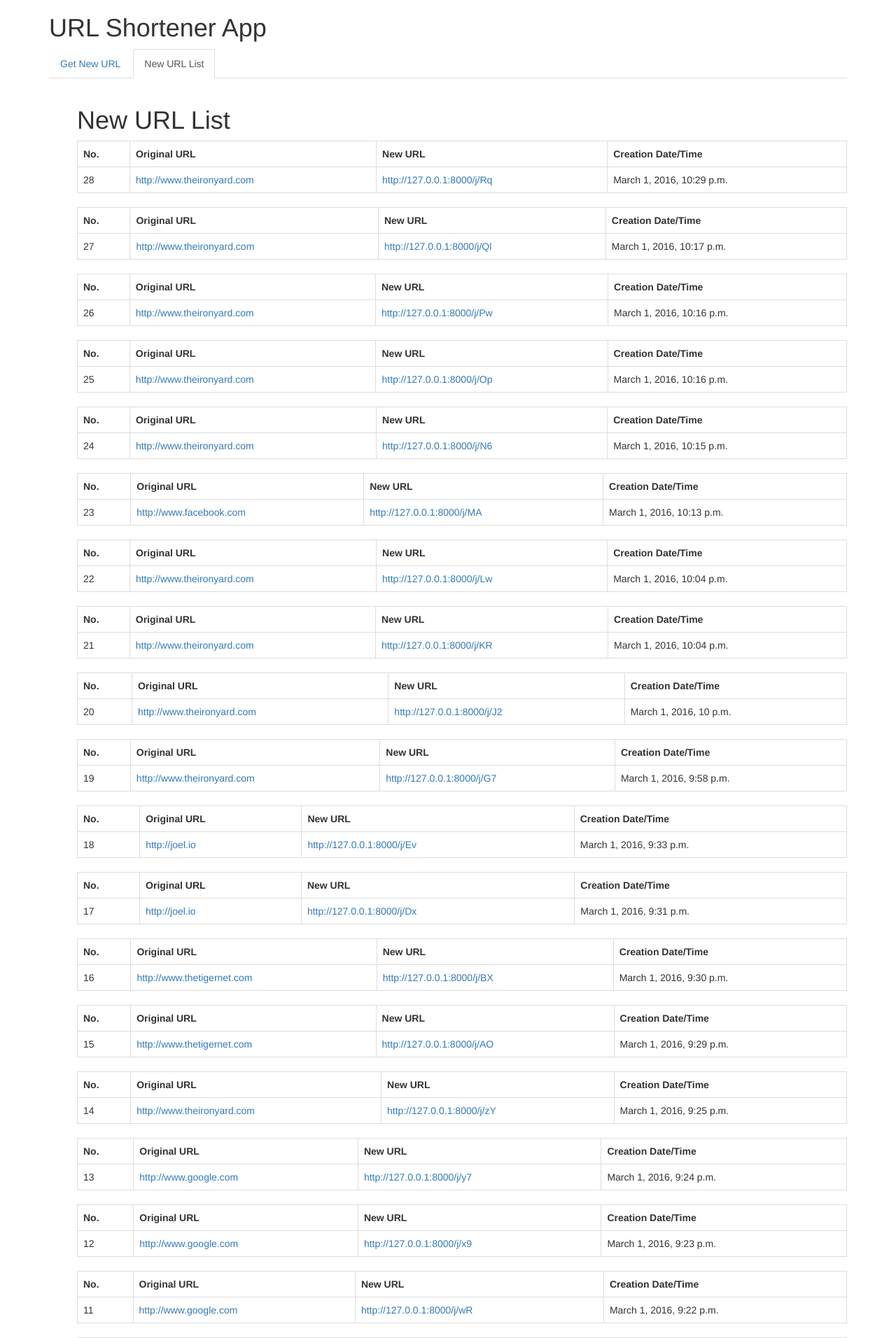
After one commit to JayTwitty/shortened_url, a Django app: a page that uses templates/base.html in a window 1280 px wide. The commit adds this page. Shown: the top 1912 px of the page at 70% size. Run offline with Django 3.2, Linux system fonts and the light colour scheme; data comes from the database, SQL or seed files in the repository; both versions use the stored data as it was after the commit; some libraries are stand-ins or nearby versions.

Commit message:
url shortener

```diff
--- a/app/models.py
+++ b/app/models.py
@@ -11,7 +11,8 @@ class Bookmark(models.Model):
     timestamp = models.DateTimeField(auto_now_add=True)
 
     def __str__(self):
-        return self.input_url
+        return "{}, {}".format(self.input_url, self.output_url)
+
     class Meta:
         ordering = ["-timestamp"]
 
@@ -20,6 +21,3 @@ class Bookmark(models.Model):
 class Click(models.Model):
     bookmark = models.DateTimeField()
     count = models.ForeignKey(Bookmark)
-
-    #class Meta:
-    #    ordering
--- a/app/views.py
+++ b/app/views.py
@@ -4,7 +4,7 @@ from django.shortcuts import render
 from hashids import Hashids
 
 # Create your views here.
-from django.views.generic import View
+from django.views.generic import View, ListView
 
 from app.forms import BookmarkForm
 from app.models import Bookmark
@@ -24,9 +24,16 @@ class FirstView(View):
             hashid = hashids.encode(url_object.id)
             url_object.output_url=hashid
             url_object.save()
-        return HttpResponseRedirect(reverse('first_view'))
+            bookmarks = Bookmark.objects.all()
+        return render(request, 'index.html', {"bookmarks":bookmarks,
+                                                'url': url_object})
+
 
 def redirect_view(request, captured_id):
     redirect_object = Bookmark.objects.get(output_url=captured_id)
     redirect = redirect_object.input_url
     return HttpResponseRedirect(redirect)
+
+
+class BookmarkListView(ListView):
+    model = Bookmark
--- /dev/null
+++ b/templates/app/bookmark_list.html
@@ -0,0 +1,31 @@
+{% extends 'base.html' %}
+
+    {% block content %}
+<ul class="nav nav-tabs">
+  <li role="presentation" ><a href="{% url 'first_view' %}">Get New URL</a></li>
+  <li role="presentation" class="active"><a href="#">New URL List</a></li>
+</ul>
+<br>
+<ul>
+<div>
+    <h1>New URL List</h1>
+</div>
+    {% for url in object_list %}
+<table class="table table-bordered">
+    <tr>
+        <th> No. </th>
+        <th> Original URL </th>
+        <th> New URL </th>
+        <th> Creation Date/Time </th>
+    </tr>
+    <tr>
+        <td>{{ url.id }}</td>
+        <td><a href="{{ url.input_url }}">{{ url.input_url }}</a></td>
+        <td><a href="{{ url.input_url }}">http://127.0.0.1:8000/j/{{ url.output_url }}</a></td>
+        <td> {{ url.timestamp }}</td>
+    </tr>
+</table>
+{% endfor %}
+</ul>
+
+{% endblock %}
--- a/templates/base.html
+++ b/templates/base.html
@@ -5,11 +5,13 @@
     <title>Title</title>
     <link href="https://maxcdn.bootstrapcdn.com/bootstrap/3.3.6/css/bootstrap.min.css" rel="stylesheet" integrity="sha384-1q8mTJOASx8j1Au+a5WDVnPi2lkFfwwEAa8hDDdjZlpLegxhjVME1fgjWPGmkzs7" crossorigin="anonymous">
 </head>
-<body>
-<div class = "container">
+<body class = "container">
+
+<div>
 <h1>URL Shortener App</h1>
 {% block content %}
 {% endblock %}
 </div>
+
 </body>
 </html>
--- a/url_shortener/urls.py
+++ b/url_shortener/urls.py
@@ -16,10 +16,11 @@ Including another URLconf
 from django.conf.urls import url
 from django.contrib import admin
 
-from app.views import FirstView, redirect_view
+from app.views import FirstView, redirect_view, BookmarkListView
 
 urlpatterns = [
     url(r'^admin/', admin.site.urls),
     url(r'^$', FirstView.as_view(), name='first_view'),
-    url(r'(?P<captured_id>\w+\d+)', redirect_view)
+    url(r'^list/$', BookmarkListView.as_view(), name='list_view'),
+    url(r'j/(?P<captured_id>\w+)', redirect_view)
 ]
```
Also changed, not shown: templates/index.html (+7 -0 lines), db.sqlite3.
